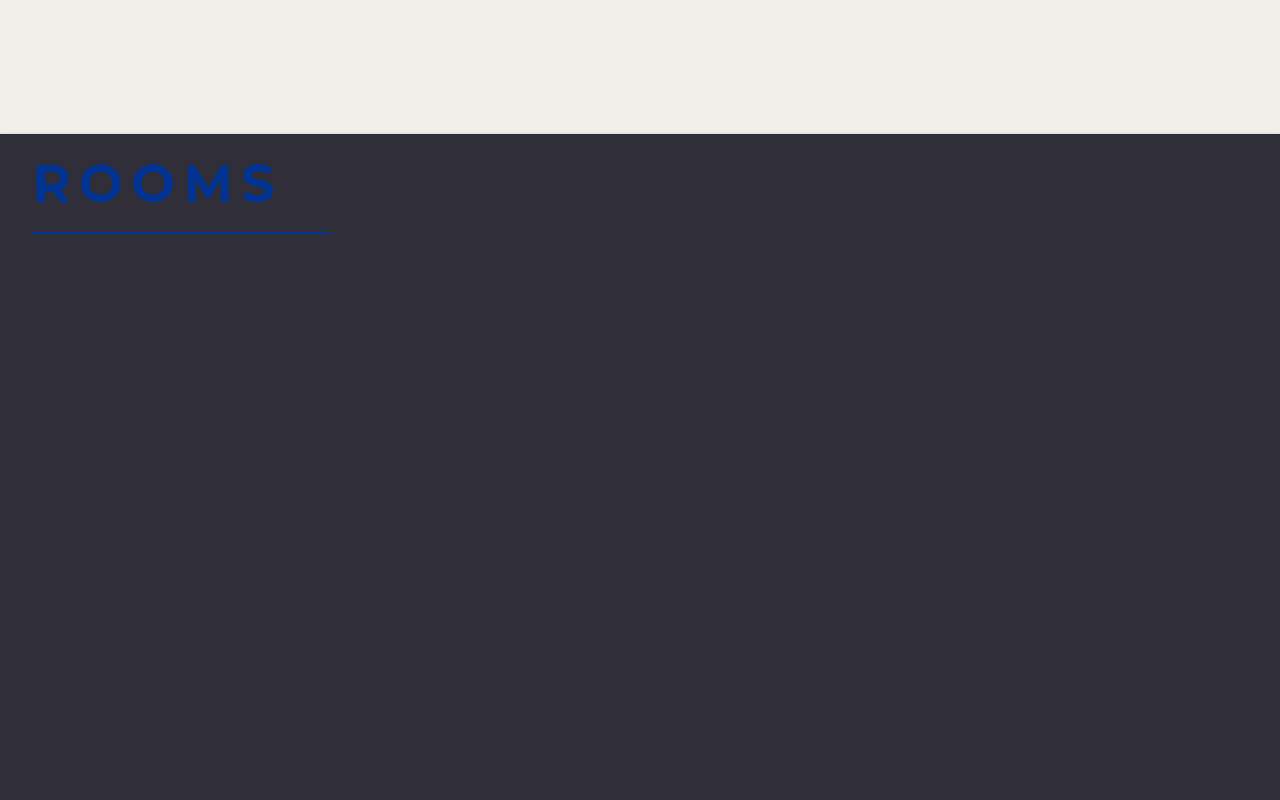
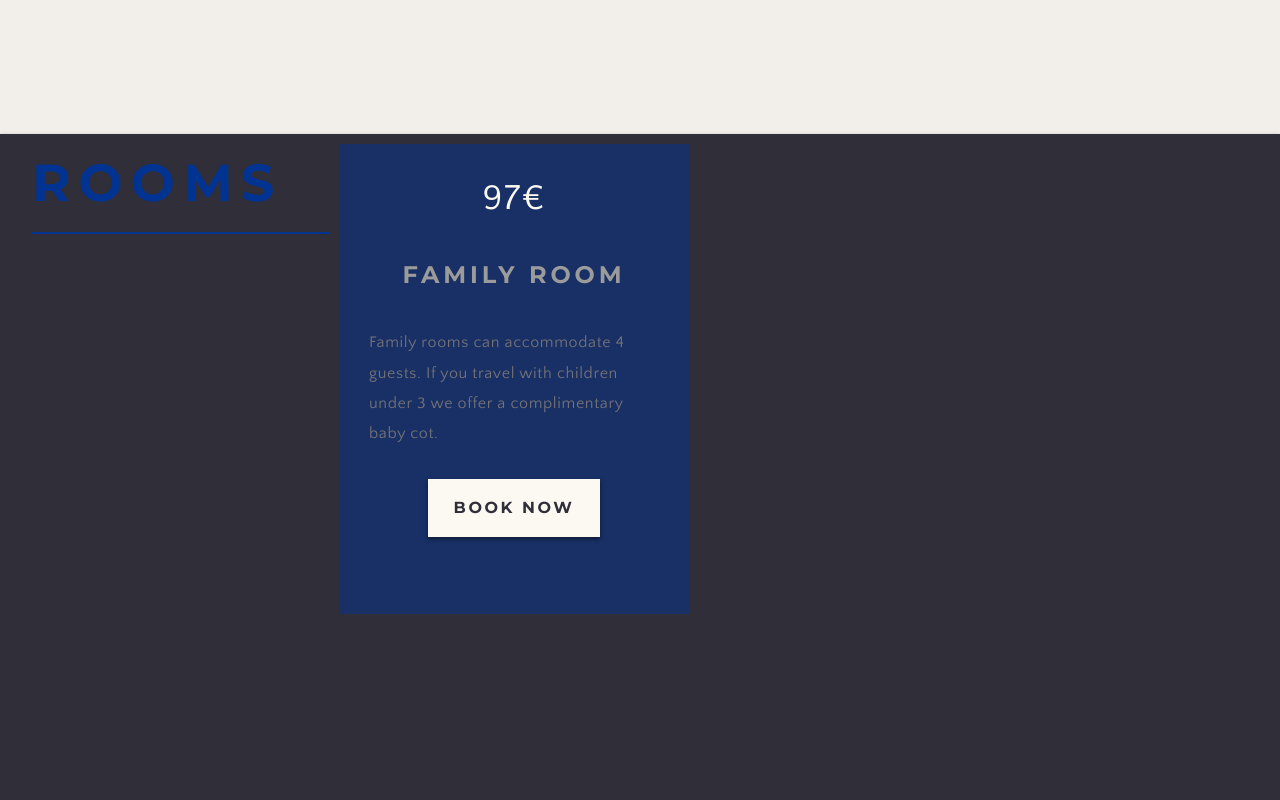
Before and after one commit to estasiunaite/vcs-final, a React (Create React App) app: page / in a window 1280 px wide. Shown: the part 1220-2020 px from the top of the page. Built offline with nearby package versions, Linux system fonts and the light colour scheme.

Commit message:
Adding PriceCard prop

```diff
--- a/src/Components/Rooms/Rooms.jsx
+++ b/src/Components/Rooms/Rooms.jsx
@@ -1,18 +1,23 @@
 import React from "react";
 import "./rooms.css";
+import PriceCard from "../../Shared/PriceCard/PriceCard";
 
 const Rooms = () => {
   return (
     <div className="rooms">
       <div className="container container__rooms">
-        <div>
+        <div ClassName="sectionDivider">
           <h1>rooms</h1>
           <div class="line-2">
             <hr></hr>
           </div>
-          <rect id="rectangle1"></rect>
-          {/* // const rect = document.getElementById("rectangle1"; // const ctc =
-          rectangle1.getContect("2d") */}
+        </div>
+        <div className="roomPrices">
+          <PriceCard
+            priceTag="97€"
+            roomType="FAMILY room"
+            roomDescription="Family rooms can accommodate 4 guests. If you travel with children under 3 we offer a complimentary baby cot."
+          />
         </div>
       </div>
     </div>
--- /dev/null
+++ b/src/Shared/PriceCard/BookNow.jsx
@@ -0,0 +1,13 @@
+import React from 'react'
+
+const BookNow = () => {
+  return (
+    <div className="bookNow">
+    <a href="" className="btn btn-light">
+      book now
+    </a>
+  </div>
+  );
+};
+
+export default BookNow
--- /dev/null
+++ b/src/Shared/PriceCard/PriceCard.css
@@ -0,0 +1,25 @@
+.priceCard {
+  background-color: rgba(0, 51, 145, 0.5);
+  width: 350px;
+  min-height: 470px;
+  margin: 10px;
+  display: flex;
+  flex-direction: column;
+  justify-content: start;
+  align-items: center;
+}
+
+.priceCard .priceTag {
+  font-size: 36px;
+  color: var(--color-light);
+  font-family: "Quattrocento Sans", sans-serif;
+  line-height: 3;
+  font-weight: 400;
+  letter-spacing: 0.04em;
+  text-align: right;
+}
+
+.roomDescription {
+  padding: 30px;
+  text-align: left;
+}
--- /dev/null
+++ b/src/Shared/PriceCard/PriceCard.jsx
@@ -0,0 +1,17 @@
+import React from "react";
+import "./PriceCard.css";
+import BookNow from "./BookNow";
+
+const PriceCard = ({ priceTag, roomType, roomDescription }) => (
+  <div className="priceCard">
+    <a className="priceTag">{priceTag}</a>
+    <h2 className="roomType">{roomType}</h2>
+    <p className="roomDescription">{roomDescription}</p>
+
+    <div className="BookNow">
+      <BookNow />
+    </div>
+  </div>
+);
+
+export default PriceCard;
--- a/src/index.css
+++ b/src/index.css
@@ -122,11 +122,13 @@ a:hover {
     color: var(--color-primary);
     padding: 12px 24px;
     border: 2px solid var(--color-primary);
-    font-size: 14px;
+    font-size: 16px;
     text-transform: uppercase;
     cursor: pointer;
     transition: var(--transition);
     box-shadow: 0 2px 4px #00000080;
+    letter-spacing: 0.16em;
+    font-weight: 700;
 }
 
 .btn:hover,
@@ -140,6 +142,12 @@ a:hover {
     background-color: var(--color-light);
     color: var(--color-primary);
     border: 2px solid var(--color-light);
+    }
+
+.btn-transparent {
+    background-color: var(--color-light);
+    color: var(--color-primary);
+    border: 2px solid var(--color-primary);
 }
 
 .btn-primary {
```
Also changed, not shown: src/Components/Calendar/CTA.jsx (line endings or trailing spaces).
